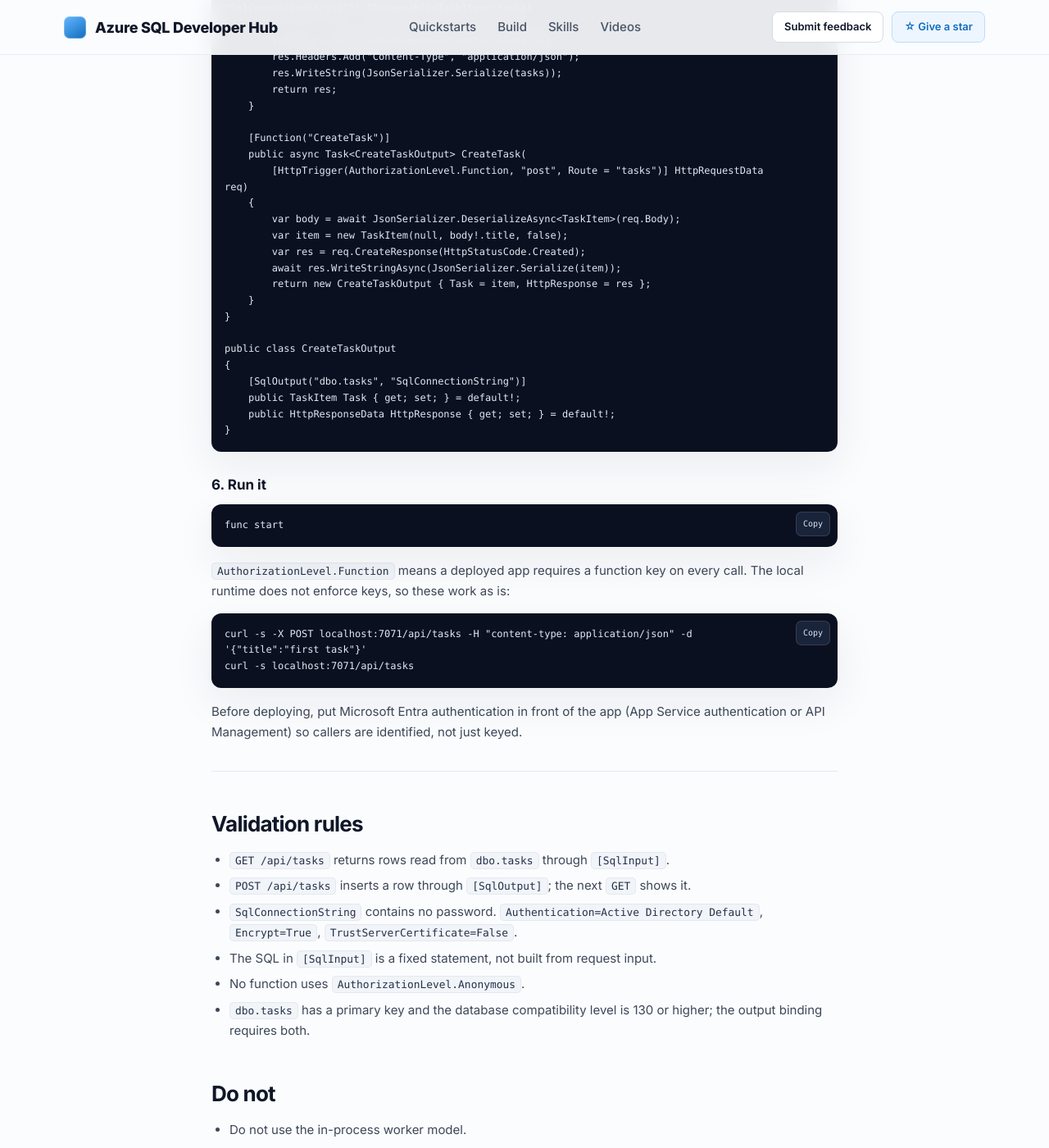
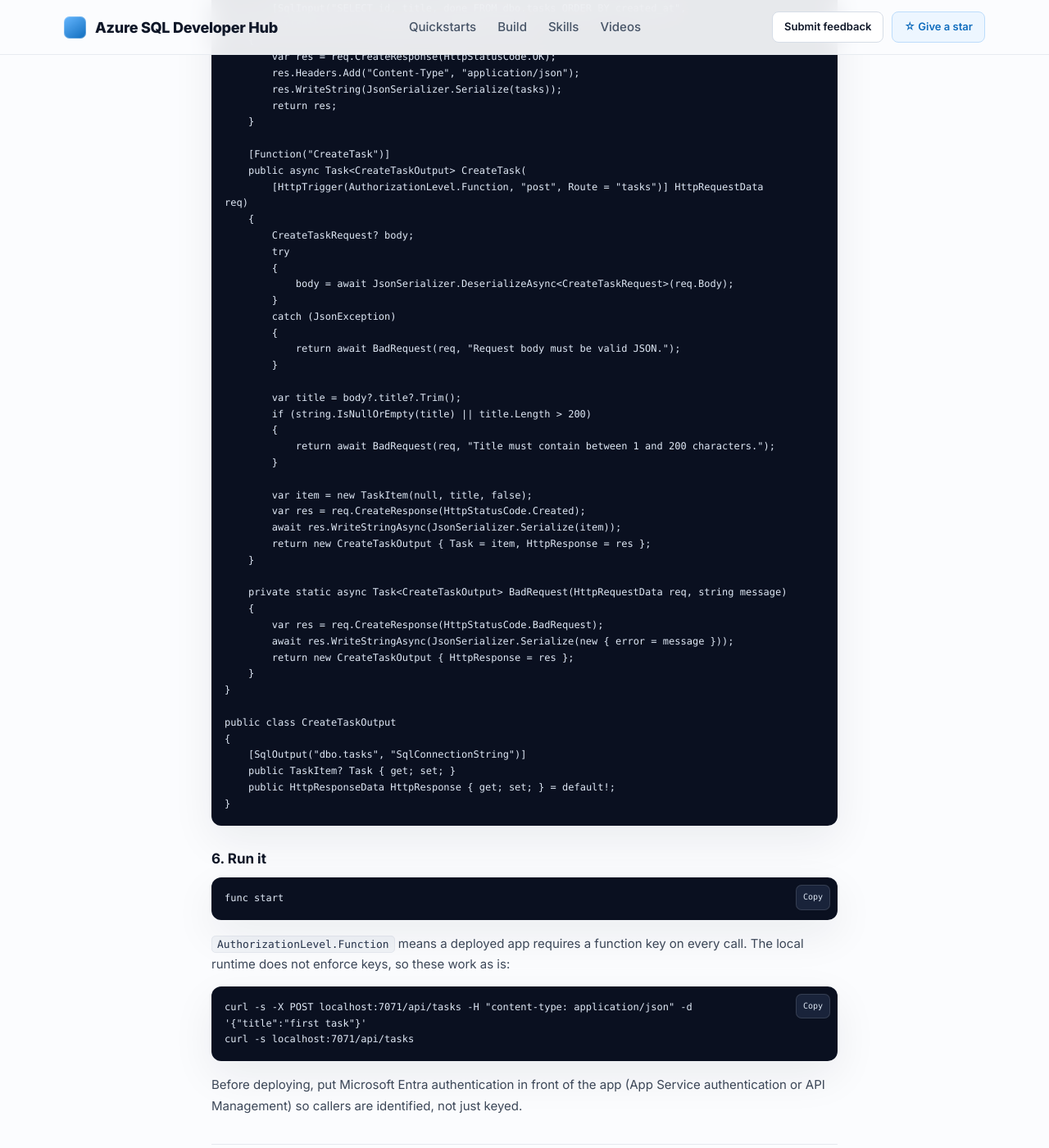
Before and after one commit to microsoft/azure-sql-dev-hub, a Jekyll site: the page built from build/serverless-api.md, in a window 1280 px wide and 1400 px high, scrolled down 2396 px. Shown: the whole window at 82% size. Built offline with Jekyll 4.4.1, drawn with Linux system fonts in a browser that asks for light colours; some of the changed text lies outside the part shown.

Commit message:
Improve build prompt safety and reproducibility
Pin prompt dependencies, use lifecycle-aware Azure SQL tokens, validate API inputs, close Python database resources reliably, and document least-privilege trigger permissions.

````diff
--- a/build/serverless-api.md
+++ b/build/serverless-api.md
@@ -36,8 +36,8 @@
 ```bash
 func init TasksApi --worker-runtime dotnet-isolated --target-framework net8.0
 cd TasksApi
-dotnet add package Microsoft.Azure.Functions.Worker.Extensions.Sql
-dotnet add package Microsoft.Azure.Functions.Worker.Extensions.Http
+dotnet add package Microsoft.Azure.Functions.Worker.Extensions.Sql --version 3.1.536
+dotnet add package Microsoft.Azure.Functions.Worker.Extensions.Http --version 3.3.0
 ```
 
 ### 3. Configure the connection, identity over secrets
@@ -74,6 +74,7 @@
 
 ```csharp
 public record TaskItem(int? id, string title, bool done);
+public record CreateTaskRequest(string? title);
 ```
 
 Create `TasksFunctions.cs`:
@@ -102,18 +103,40 @@
     public async Task<CreateTaskOutput> CreateTask(
         [HttpTrigger(AuthorizationLevel.Function, "post", Route = "tasks")] HttpRequestData req)
     {
-        var body = await JsonSerializer.DeserializeAsync<TaskItem>(req.Body);
-        var item = new TaskItem(null, body!.title, false);
+        CreateTaskRequest? body;
+        try
+        {
+            body = await JsonSerializer.DeserializeAsync<CreateTaskRequest>(req.Body);
+        }
+        catch (JsonException)
+        {
+            return await BadRequest(req, "Request body must be valid JSON.");
+        }
+
+        var title = body?.title?.Trim();
+        if (string.IsNullOrEmpty(title) || title.Length > 200)
+        {
+            return await BadRequest(req, "Title must contain between 1 and 200 characters.");
+        }
+
+        var item = new TaskItem(null, title, false);
         var res = req.CreateResponse(HttpStatusCode.Created);
         await res.WriteStringAsync(JsonSerializer.Serialize(item));
         return new CreateTaskOutput { Task = item, HttpResponse = res };
+    }
+
+    private static async Task<CreateTaskOutput> BadRequest(HttpRequestData req, string message)
+    {
+        var res = req.CreateResponse(HttpStatusCode.BadRequest);
+        await res.WriteStringAsync(JsonSerializer.Serialize(new { error = message }));
+        return new CreateTaskOutput { HttpResponse = res };
     }
 }
 
 public class CreateTaskOutput
 {
     [SqlOutput("dbo.tasks", "SqlConnectionString")]
-    public TaskItem Task { get; set; } = default!;
+    public TaskItem? Task { get; set; }
     public HttpResponseData HttpResponse { get; set; } = default!;
 }
 ```
@@ -139,6 +162,7 @@
 
 - `GET /api/tasks` returns rows read from `dbo.tasks` through `[SqlInput]`.
 - `POST /api/tasks` inserts a row through `[SqlOutput]`; the next `GET` shows it.
+- Malformed JSON and titles outside 1 to 200 characters return 400 without writing a row.
 - `SqlConnectionString` contains no password. `Authentication=Active Directory Default`, `Encrypt=True`, `TrustServerCertificate=False`.
 - The SQL in `[SqlInput]` is a fixed statement, not built from request input.
 - No function uses `AuthorizationLevel.Anonymous`.
````
Also changed, not shown: build/event-driven-app.md (+9 -3 lines), build/javascript-app.md (+3 -3 lines), build/multi-tenant.md (+4 -0 lines), build/python-api.md (+60 -38 lines), build/rag-app.md (+2 -2 lines).
